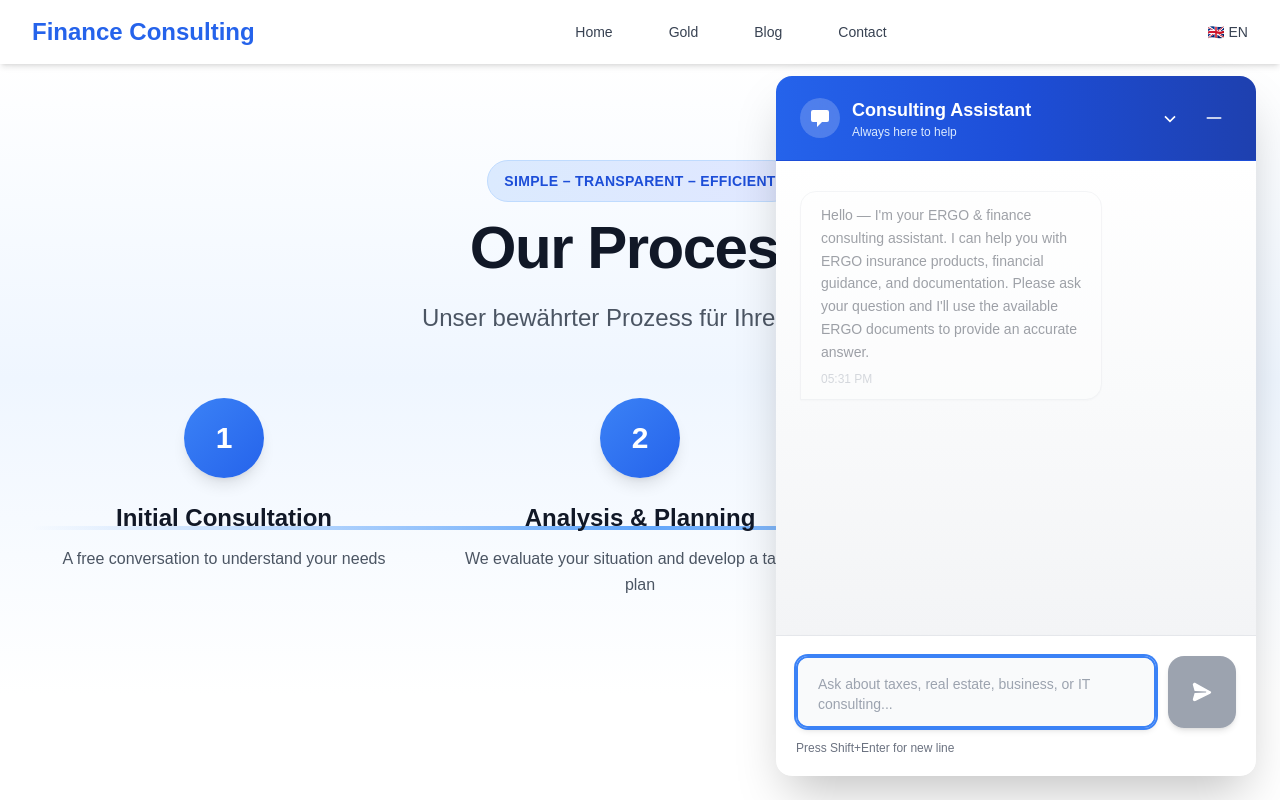
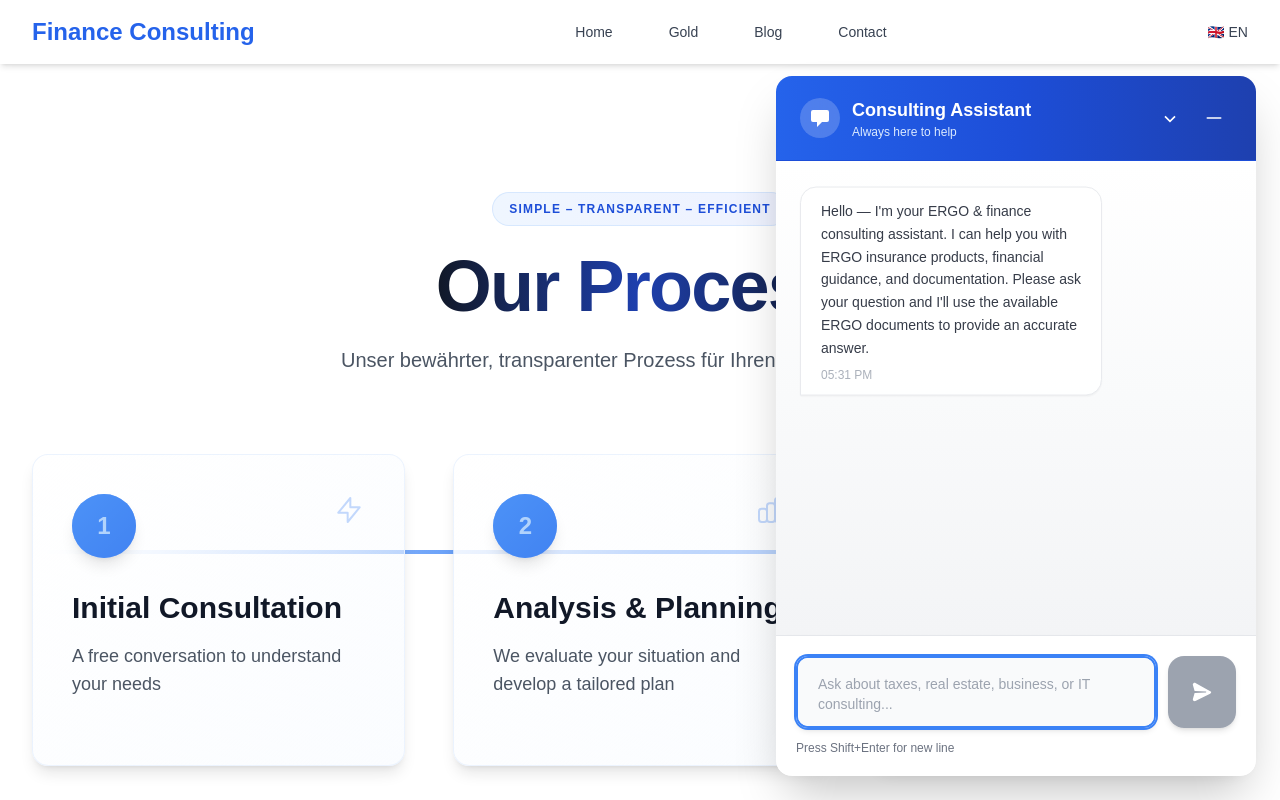
Before and after one commit to quocvietphung/document-intelligence-lab, a Next.js app: page /en/process in a window 1280 px wide. Shown: the top 800 px of the page. Built offline with nearby package versions, Linux system fonts and the light colour scheme.

Commit message:
refactor: enhance ProcessSection with improved layout, animations, and icons for better user experience

```diff
--- a/components/sections/ProcessSection.tsx
+++ b/components/sections/ProcessSection.tsx
@@ -1,69 +1,260 @@
+"use client";
+
 import { useTranslations } from "next-intl";
+import { useEffect, useRef, useState } from "react";
+
+interface Step {
+  number: string;
+  title: string;
+  description: string;
+  icon: React.ReactNode;
+}
+
+const ProcessIcon = ({ number }: { number: string }) => {
+  const icons = {
+    "1": (
+      <svg
+        className="w-8 h-8"
+        fill="none"
+        stroke="currentColor"
+        viewBox="0 0 24 24"
+      >
+        <path
+          strokeLinecap="round"
+          strokeLinejoin="round"
+          strokeWidth={1.5}
+          d="M13 10V3L4 14h7v7l9-11h-7z"
+        />
+      </svg>
+    ),
+    "2": (
+      <svg
+        className="w-8 h-8"
+        fill="none"
+        stroke="currentColor"
+        viewBox="0 0 24 24"
+      >
+        <path
+          strokeLinecap="round"
+          strokeLinejoin="round"
+          strokeWidth={1.5}
+          d="M9 19v-6a2 2 0 00-2-2H5a2 2 0 00-2 2v6a2 2 0 002 2h2a2 2 0 002-2zm0 0V9a2 2 0 012-2h2a2 2 0 012 2v10m-6 0a2 2 0 002 2h2a2 2 0 002-2m0 0V5a2 2 0 012-2h2a2 2 0 012 2v14a2 2 0 01-2 2h-2a2 2 0 01-2-2z"
+        />
+      </svg>
+    ),
+    "3": (
+      <svg
+        className="w-8 h-8"
+        fill="none"
+        stroke="currentColor"
+        viewBox="0 0 24 24"
+      >
+        <path
+          strokeLinecap="round"
+          strokeLinejoin="round"
+          strokeWidth={1.5}
+          d="M9 12l2 2 4-4m6 2a9 9 0 11-18 0 9 9 0 0118 0z"
+        />
+      </svg>
+    ),
+  };
+
+  return icons[number as keyof typeof icons] || null;
+};
 
 export default function ProcessSection() {
   const t = useTranslations("process");
+  const [isVisible, setIsVisible] = useState(false);
+  const sectionRef = useRef<HTMLElement>(null);
+  const [activeStep, setActiveStep] = useState(0);
 
-  const steps = [
+  useEffect(() => {
+    const observer = new IntersectionObserver(
+      ([entry]) => {
+        if (entry.isIntersecting) {
+          setIsVisible(true);
+        }
+      },
+      { threshold: 0.1 }
+    );
+
+    if (sectionRef.current) {
+      observer.observe(sectionRef.current);
+    }
+
+    return () => observer.disconnect();
+  }, []);
+
+  const steps: Step[] = [
     {
       number: "1",
       title: t("step1.title"),
       description: t("step1.description"),
+      icon: <ProcessIcon number="1" />,
     },
     {
       number: "2",
       title: t("step2.title"),
       description: t("step2.description"),
+      icon: <ProcessIcon number="2" />,
     },
     {
       number: "3",
       title: t("step3.title"),
       description: t("step3.description"),
+      icon: <ProcessIcon number="3" />,
     },
   ];
 
   return (
-    <section className="relative py-24 overflow-hidden bg-gradient-to-b from-white via-blue-50 to-white">
-      {/* Background elements */}
-      <div className="absolute top-0 right-0 w-96 h-96 bg-blue-100 rounded-full mix-blend-multiply filter blur-3xl opacity-20 -z-10" />
-      <div className="absolute bottom-0 left-0 w-96 h-96 bg-indigo-100 rounded-full mix-blend-multiply filter blur-3xl opacity-20 -z-10" />
+    <section
+      ref={sectionRef}
+      className="relative py-32 overflow-hidden bg-white"
+    >
+      {/* Premium background effects */}
+      <div className="absolute inset-0 -z-10">
+        {/* Gradient background */}
+        <div className="absolute inset-0 bg-gradient-to-br from-slate-50 via-white to-blue-50" />
+
+        {/* Animated gradient orbs */}
+        <div className="absolute -top-40 -right-40 w-80 h-80 bg-gradient-to-br from-blue-200 to-blue-100 rounded-full mix-blend-multiply filter blur-3xl opacity-15 animate-pulse duration-7000" />
+        <div className="absolute -bottom-40 -left-40 w-80 h-80 bg-gradient-to-tr from-indigo-200 to-purple-100 rounded-full mix-blend-multiply filter blur-3xl opacity-15 animate-pulse duration-9000" />
+        <div className="absolute top-1/2 right-1/4 w-64 h-64 bg-gradient-to-l from-cyan-200 to-blue-100 rounded-full mix-blend-multiply filter blur-3xl opacity-10 animate-pulse duration-8000" />
+      </div>
 
       <div className="max-w-7xl mx-auto px-4 sm:px-6 lg:px-8 relative z-10">
-        <div className="text-center mb-16">
-          <div className="inline-block mb-4 px-4 py-2 bg-gradient-to-r from-blue-100 to-indigo-100 rounded-full border border-blue-200">
-            <span className="text-sm font-bold text-blue-700 tracking-wide uppercase">{t("subtitle")}</span>
+        {/* Header */}
+        <div className="mb-20">
+          <div className="flex flex-col items-center text-center">
+            {/* Badge */}
+            <div className="inline-flex items-center justify-center mb-6 px-4 py-2 rounded-full bg-gradient-to-r from-blue-50 to-indigo-50 border border-blue-200/50 backdrop-blur-sm">
+              <span className="text-xs font-semibold text-blue-700 tracking-widest uppercase">
+                {t("subtitle")}
+              </span>
             </div>
-          <h2 className="text-5xl md:text-6xl font-bold text-gray-900 mb-6 tracking-tight">
+
+            {/* Main title */}
+            <h2 className="text-5xl md:text-6xl lg:text-7xl font-bold text-gray-900 mb-6 tracking-tight">
+              <span className="bg-gradient-to-r from-gray-900 via-blue-800 to-gray-900 bg-clip-text text-transparent">
                 {t("title")}
+              </span>
             </h2>
-          <p className="text-xl md:text-2xl text-gray-600 max-w-3xl mx-auto leading-relaxed font-light">
-            Unser bewährter Prozess für Ihren Erfolg
+
+            {/* Subtitle */}
+            <p className="text-lg md:text-xl text-gray-600 max-w-3xl leading-relaxed font-light">
+              Unser bewährter, transparenter Prozess für Ihren finanziellen Erfolg
             </p>
           </div>
-
-        <div className="grid grid-cols-1 md:grid-cols-3 gap-8 relative">
-          {/* Connection line */}
-          <div className="hidden md:block absolute top-32 left-0 right-0 h-1 bg-gradient-to-r from-transparent via-blue-400 to-transparent -z-5" />
-
-          {steps.map((step, index) => (
-            <div key={index} className="relative">
-              <div className="text-center group">
-                {/* Step number circle */}
-                <div className="inline-flex items-center justify-center w-20 h-20 rounded-full bg-gradient-to-br from-blue-500 to-blue-600 text-white text-3xl font-bold mb-6 shadow-lg group-hover:shadow-2xl group-hover:scale-110 transition-all duration-300 relative z-10">
-                  {step.number}
-                  <div className="absolute inset-0 rounded-full bg-blue-400 opacity-0 group-hover:opacity-20 blur-xl transition-opacity duration-300" />
         </div>
 
-                <h3 className="text-2xl font-bold text-gray-900 mb-3 group-hover:text-blue-600 transition-colors">
+        {/* Steps container */}
+        <div className="relative">
+          {/* Connection line with animation */}
+          <div className="hidden lg:block absolute top-24 left-0 right-0 h-1 bg-gradient-to-r from-transparent via-blue-200 to-transparent">
+            <div
+              className={`h-full bg-gradient-to-r from-transparent via-blue-500 to-transparent transition-all duration-1000 ${
+                isVisible ? "w-full" : "w-0"
+              }`}
+            />
+          </div>
+
+          {/* Steps grid */}
+          <div className="grid grid-cols-1 md:grid-cols-3 gap-8 lg:gap-12">
+            {steps.map((step, index) => (
+              <div
+                key={index}
+                className={`relative group transition-all duration-700 ${
+                  isVisible
+                    ? "opacity-100 translate-y-0"
+                    : "opacity-0 translate-y-8"
+                }`}
+                style={{
+                  transitionDelay: isVisible ? `${index * 150}ms` : "0ms",
+                }}
+              >
+                {/* Connection dots for mobile */}
+                {index < steps.length - 1 && (
+                  <div className="md:hidden absolute -bottom-8 left-1/2 -translate-x-1/2 w-1 h-8 bg-gradient-to-b from-blue-300 to-transparent" />
+                )}
+
+                {/* Card container */}
+                <div className="relative h-full">
+                  {/* Background gradient card */}
+                  <div className="absolute inset-0 bg-gradient-to-br from-white to-blue-50/30 rounded-2xl border border-blue-100/50 shadow-lg group-hover:shadow-2xl transition-all duration-500 -z-10" />
+
+                  {/* Hover overlay effect */}
+                  <div className="absolute inset-0 bg-gradient-to-br from-blue-500/5 to-indigo-500/5 rounded-2xl opacity-0 group-hover:opacity-100 transition-opacity duration-500" />
+
+                  {/* Content */}
+                  <div className="relative p-8 md:p-10 h-full flex flex-col">
+                    {/* Number and icon container */}
+                    <div className="mb-8 flex items-start justify-between">
+                      {/* Circle with number */}
+                      <div className="relative flex-shrink-0">
+                        {/* Animated background circle */}
+                        <div className="absolute inset-0 bg-gradient-to-br from-blue-400 to-blue-600 rounded-full opacity-0 group-hover:opacity-20 blur-lg transition-opacity duration-500" />
+
+                        {/* Main circle */}
+                        <div className="relative w-16 h-16 rounded-full bg-gradient-to-br from-blue-500 to-blue-600 shadow-lg group-hover:shadow-xl group-hover:scale-110 transition-all duration-500 flex items-center justify-center">
+                          <span className="text-2xl font-bold text-white">
+                            {step.number}
+                          </span>
+
+                          {/* Pulse effect */}
+                          <div className="absolute inset-0 rounded-full bg-blue-400 opacity-20 animate-pulse" />
+                        </div>
+                      </div>
+
+                      {/* Icon indicator */}
+                      <div className="text-blue-500/30 group-hover:text-blue-500 transition-colors duration-500 group-hover:scale-125 transform">
+                        {step.icon}
+                      </div>
+                    </div>
+
+                    {/* Title */}
+                    <h3 className="text-2xl md:text-3xl font-bold text-gray-900 mb-4 group-hover:text-blue-600 transition-colors duration-500">
                       {step.title}
                     </h3>
-                <p className="text-gray-600 leading-relaxed">
+
+                    {/* Description */}
+                    <p className="text-gray-600 leading-relaxed flex-grow text-base md:text-lg font-light">
                       {step.description}
                     </p>
+
+                    {/* Bottom accent line */}
+                    <div className="mt-6 h-1 bg-gradient-to-r from-blue-400 to-transparent opacity-0 group-hover:opacity-100 rounded-full transition-all duration-500 w-12" />
+                  </div>
                 </div>
               </div>
             ))}
           </div>
         </div>
+
+        {/* Bottom CTA section */}
+        <div className="mt-20 pt-16 border-t border-gray-200/50">
+          <div className="text-center">
+            <p className="text-lg text-gray-600 mb-6 font-light">
+              Bereit, Ihre finanzielle Zukunft zu gestalten?
+            </p>
+            <button className="inline-flex items-center justify-center px-8 py-4 rounded-full bg-gradient-to-r from-blue-600 to-blue-700 text-white font-semibold shadow-lg hover:shadow-2xl hover:scale-105 transition-all duration-300 group/btn">
+              <span>Kostenlose Beratung buchen</span>
+              <svg
+                className="w-5 h-5 ml-2 group-hover/btn:translate-x-1 transition-transform"
+                fill="none"
+                stroke="currentColor"
+                viewBox="0 0 24 24"
+              >
+                <path
+                  strokeLinecap="round"
+                  strokeLinejoin="round"
+                  strokeWidth={2}
+                  d="M13 7l5 5m0 0l-5 5m5-5H6"
+                />
+              </svg>
+            </button>
+          </div>
+        </div>
+      </div>
     </section>
   );
 }
```
Lines whose indentation alone changed are shown as unchanged.
